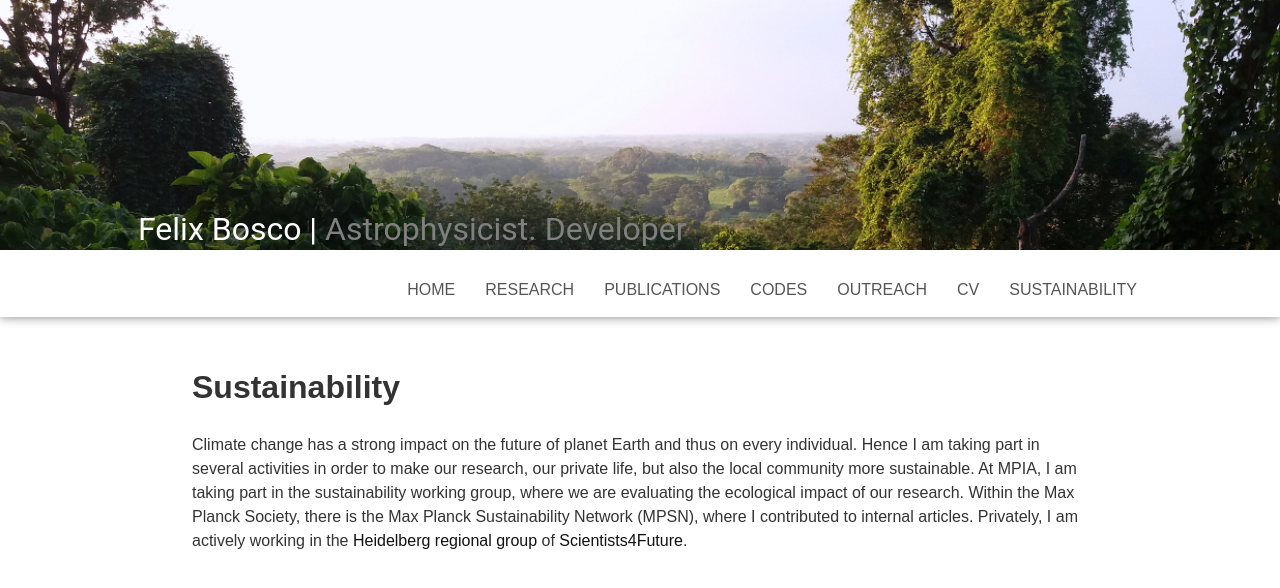
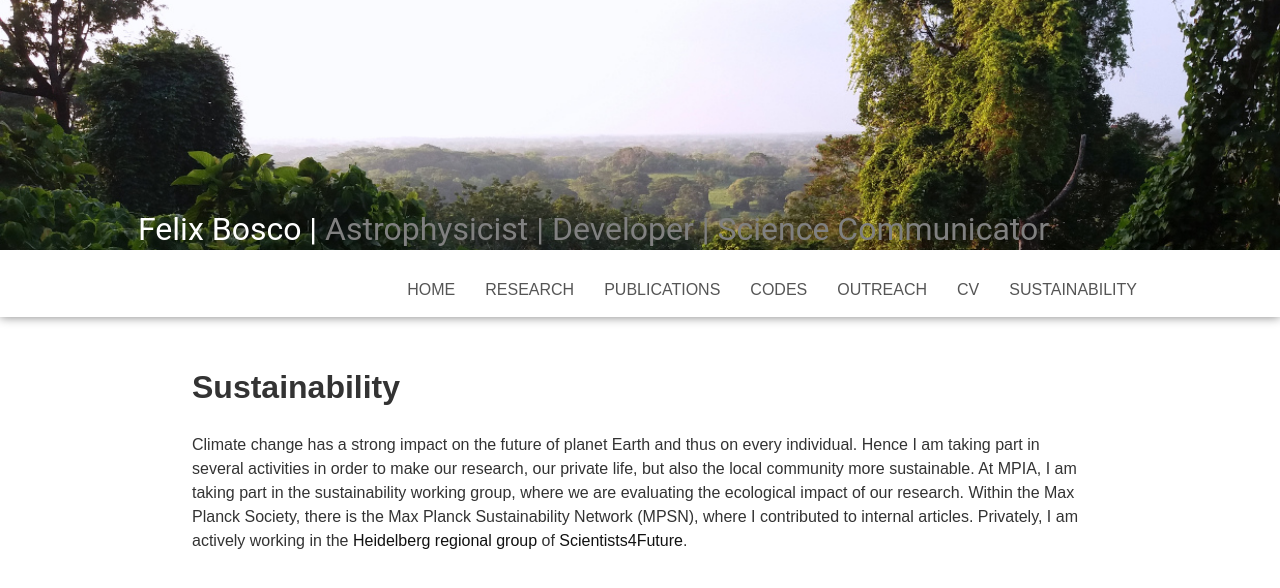
Before and after one commit to felixbosco/felixbosco.github.io, a Jekyll site: the page built from sustainability.html, in a window 1280 px wide. Shown: the top 588 px of the page. Built offline with Jekyll 4.4.1, drawn with Linux system fonts in a browser that asks for light colours.

Commit message:
Change text on banner

```diff
--- a/_includes/title.html
+++ b/_includes/title.html
@@ -1,4 +1,4 @@
 <div class="header-title">
   <img src="{{ page.header-image }}" alt="">
-  <a href="{{ site.url }}">Felix Bosco | <span style="color:grey;font-size:20;">Astrophysicist. Developer</span></a>
+  <a href="{{ site.url }}">Felix Bosco | <span style="color:grey;font-size:20;">Astrophysicist | Developer | Science Communicator</span></a>
 </div>
```
